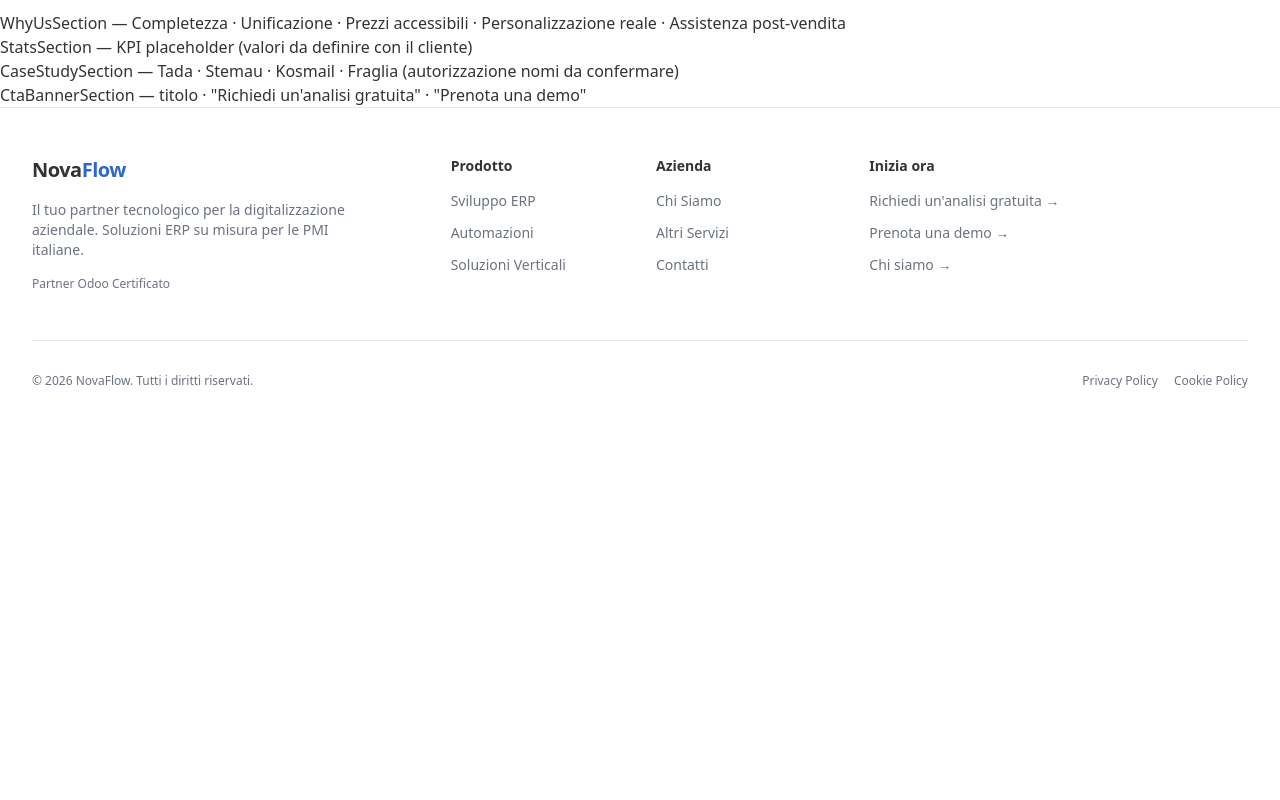
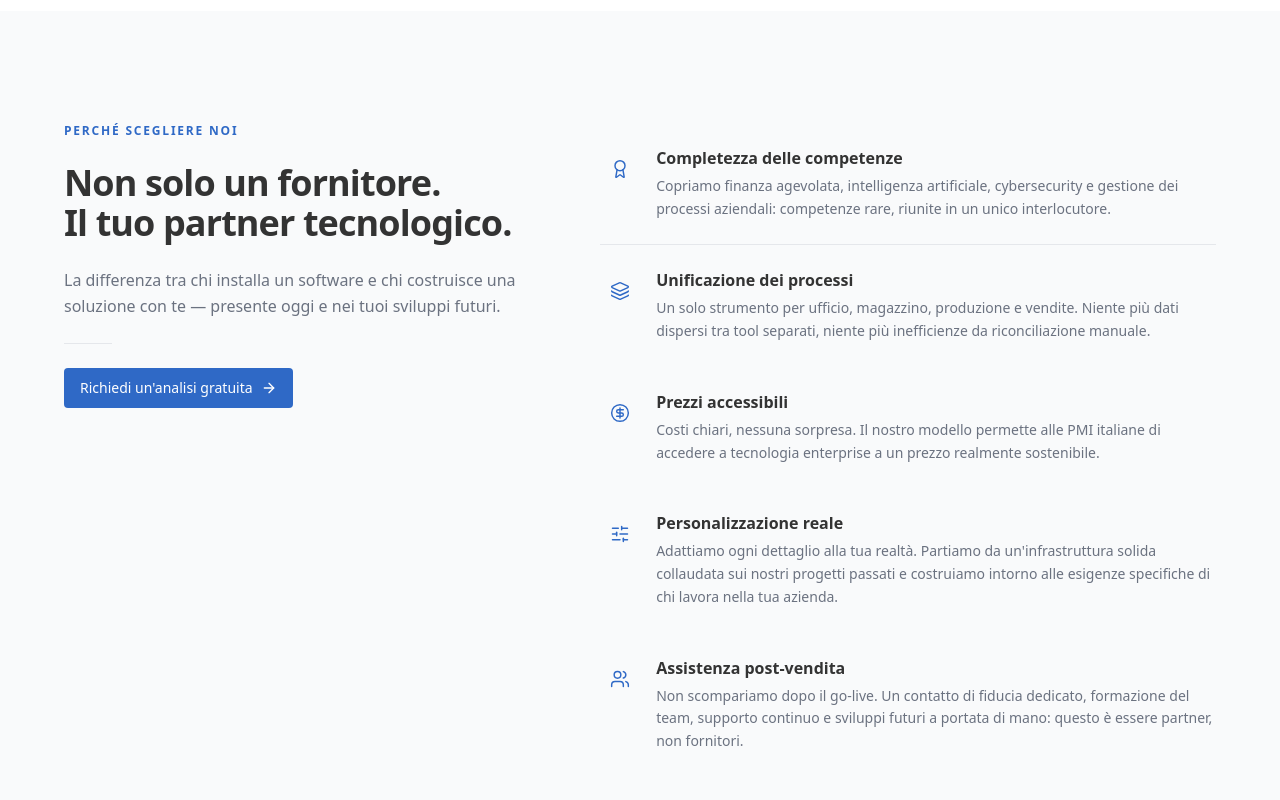
Before and after one commit to spagnoll1andre/10_nf_website, a Next.js app: page / in a window 1280 px wide. Shown: the part 3560-4360 px from the top of the page. Before the commit the page ends 3997 px from the top, so only its background shows below. Built offline with nearby package versions, Linux system fonts and the light colour scheme.

Commit message:
step 8 - why us

```diff
--- a/src/components/sections/WhyUsSection.tsx
+++ b/src/components/sections/WhyUsSection.tsx
@@ -1,7 +1,170 @@
-export default function WhyUsSection() {
+"use client";
+
+import { useRef } from "react";
+import Link from "next/link";
+import { motion, useInView, type Transition } from "framer-motion";
+import {
+  Award,
+  Layers,
+  CircleDollarSign,
+  SlidersHorizontal,
+  Users,
+  ArrowRight,
+  type LucideIcon,
+} from "lucide-react";
+import { Button } from "@/components/ui/button";
+import { whyUsSection, type WhyUsItem } from "@/data/whyus-section";
+import { cn } from "@/lib/utils";
+
+// ─── animation helpers ────────────────────────────────────────────────────────
+
+const EASE: [number, number, number, number] = [0.21, 0.47, 0.32, 0.98];
+
+const fadeUp = (delay: number) => ({
+  initial: { opacity: 0, y: 20 },
+  transition: { duration: 0.55, delay, ease: EASE } satisfies Transition,
+});
+
+const fadeIn = (delay: number) => ({
+  initial: { opacity: 0 },
+  transition: { duration: 0.45, delay, ease: EASE } satisfies Transition,
+});
+
+// ─── icon map ─────────────────────────────────────────────────────────────────
+
+const ICON_MAP: Record<WhyUsItem["iconName"], LucideIcon> = {
+  Award,
+  Layers,
+  CircleDollarSign,
+  SlidersHorizontal,
+  Users,
+};
+
+// ─── feature row sub-component ────────────────────────────────────────────────
+
+function FeatureRow({
+  item,
+  animate,
+  delay,
+  isLast,
+}: {
+  item: WhyUsItem;
+  animate: { opacity: number; y: number } | undefined;
+  delay: number;
+  isLast: boolean;
+}) {
+  const Icon = ICON_MAP[item.iconName];
+
   return (
-    <div data-section="WhyUsSection">
-      <p>WhyUsSection — Completezza · Unificazione · Prezzi accessibili · Personalizzazione reale · Assistenza post-vendita</p>
-    </div>
+    <motion.div
+      {...fadeUp(delay)}
+      animate={animate}
+      className={cn(
+        "flex gap-4 py-6",
+        !isLast && "border-b border-border"
+      )}
+    >
+      {/* Icon */}
+      <div className="mt-0.5 flex h-10 w-10 shrink-0 items-center justify-center rounded-xl bg-primary/10">
+        <Icon
+          className="h-5 w-5 text-primary"
+          aria-hidden="true"
+          strokeWidth={1.75}
+        />
+      </div>
+
+      {/* Text */}
+      <div className="flex flex-col gap-1.5">
+        <h3 className="text-base font-semibold leading-snug text-foreground">
+          {item.title}
+        </h3>
+        <p className="text-sm leading-relaxed text-muted-foreground">
+          {item.description}
+        </p>
+      </div>
+    </motion.div>
   );
 }
+
+// ─── main component ───────────────────────────────────────────────────────────
+
+export default function WhyUsSection() {
+  const ref = useRef<HTMLElement>(null);
+  const isInView = useInView(ref, { once: true, margin: "-80px" });
+
+  const animateUp = isInView ? { opacity: 1, y: 0 } : undefined;
+  const animateFade = isInView ? { opacity: 1 } : undefined;
+
+  return (
+    <section
+      ref={ref}
+      className="w-full bg-muted px-4 py-20 sm:px-6 lg:px-8 lg:py-28"
+    >
+      <div className="mx-auto max-w-6xl">
+        <div className="grid grid-cols-1 gap-12 lg:grid-cols-[1fr_1.35fr] lg:gap-20">
+
+          {/* ── Left: anchor text block ── */}
+          <div className="flex flex-col gap-6 lg:sticky lg:top-24 lg:self-start">
+
+            <motion.span
+              {...fadeIn(0)}
+              animate={animateFade}
+              className="text-xs font-semibold uppercase tracking-[0.15em] text-primary"
+            >
+              {whyUsSection.label}
+            </motion.span>
+
+            <motion.h2
+              {...fadeUp(0.08)}
+              animate={animateUp}
+              className="text-3xl font-bold leading-tight tracking-tight text-foreground sm:text-4xl"
+              style={{ whiteSpace: "pre-line" }}
+            >
+              {whyUsSection.headline}
+            </motion.h2>
+
+            <motion.p
+              {...fadeUp(0.16)}
+              animate={animateUp}
+              className="text-base leading-relaxed text-muted-foreground"
+            >
+              {whyUsSection.subheadline}
+            </motion.p>
+
+            {/* Divider */}
+            <motion.div
+              {...fadeIn(0.24)}
+              animate={animateFade}
+              className="h-px w-12 bg-border"
+            />
+
+            {/* CTA */}
+            <motion.div {...fadeUp(0.28)} animate={animateUp}>
+              <Button asChild>
+                <Link href={whyUsSection.ctaHref}>
+                  {whyUsSection.ctaLabel}
+                  <ArrowRight className="h-4 w-4" aria-hidden="true" />
+                </Link>
+              </Button>
+            </motion.div>
+
+          </div>
+
+          {/* ── Right: feature list ── */}
+          <div className="flex flex-col divide-y-0">
+            {whyUsSection.items.map((item, i) => (
+              <FeatureRow
+                key={item.title}
+                item={item}
+                animate={animateUp}
+                delay={0.12 + i * 0.1}
+                isLast={i === whyUsSection.items.length - 1}
+              />
+            ))}
+          </div>
+
+        </div>
+      </div>
+    </section>
+  );
+}
--- /dev/null
+++ b/src/data/whyus-section.ts
@@ -0,0 +1,56 @@
+export type WhyUsItem = {
+  /** Lucide icon name — mapped to component in WhyUsSection.tsx */
+  iconName: "Award" | "Layers" | "CircleDollarSign" | "SlidersHorizontal" | "Users";
+  title: string;
+  description: string;
+};
+
+export type WhyUsSectionData = {
+  label: string;
+  headline: string;
+  subheadline: string;
+  ctaLabel: string;
+  ctaHref: string;
+  items: WhyUsItem[];
+};
+
+export const whyUsSection: WhyUsSectionData = {
+  label: "Perché scegliere noi",
+  headline: "Non solo un fornitore.\nIl tuo partner tecnologico.",
+  subheadline:
+    "La differenza tra chi installa un software e chi costruisce una soluzione con te — presente oggi e nei tuoi sviluppi futuri.",
+  ctaLabel: "Richiedi un'analisi gratuita",
+  ctaHref: "/contatti",
+  items: [
+    {
+      iconName: "Award",
+      title: "Completezza delle competenze",
+      description:
+        "Copriamo finanza agevolata, intelligenza artificiale, cybersecurity e gestione dei processi aziendali: competenze rare, riunite in un unico interlocutore.",
+    },
+    {
+      iconName: "Layers",
+      title: "Unificazione dei processi",
+      description:
+        "Un solo strumento per ufficio, magazzino, produzione e vendite. Niente più dati dispersi tra tool separati, niente più inefficienze da riconciliazione manuale.",
+    },
+    {
+      iconName: "CircleDollarSign",
+      title: "Prezzi accessibili",
+      description:
+        "Costi chiari, nessuna sorpresa. Il nostro modello permette alle PMI italiane di accedere a tecnologia enterprise a un prezzo realmente sostenibile.",
+    },
+    {
+      iconName: "SlidersHorizontal",
+      title: "Personalizzazione reale",
+      description:
+        "Adattiamo ogni dettaglio alla tua realtà. Partiamo da un'infrastruttura solida collaudata sui nostri progetti passati e costruiamo intorno alle esigenze specifiche di chi lavora nella tua azienda.",
+    },
+    {
+      iconName: "Users",
+      title: "Assistenza post-vendita",
+      description:
+        "Non scompariamo dopo il go-live. Un contatto di fiducia dedicato, formazione del team, supporto continuo e sviluppi futuri a portata di mano: questo è essere partner, non fornitori.",
+    },
+  ],
+};
```
Also changed, not shown: branding/references/WhyUs-section.png (added).
